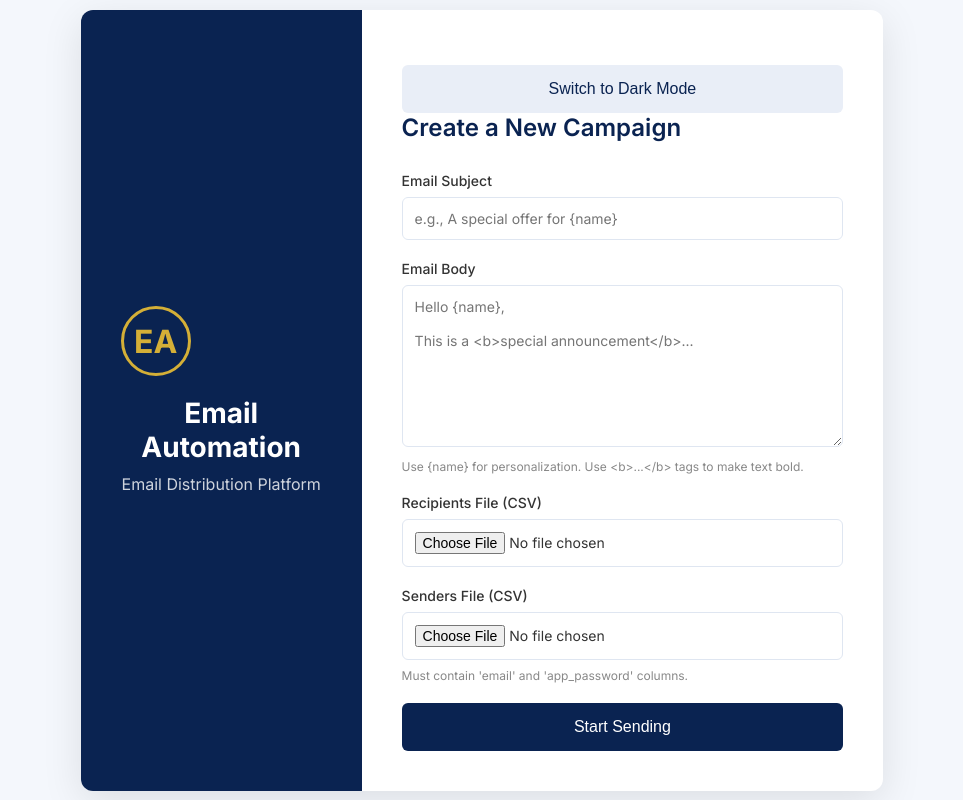
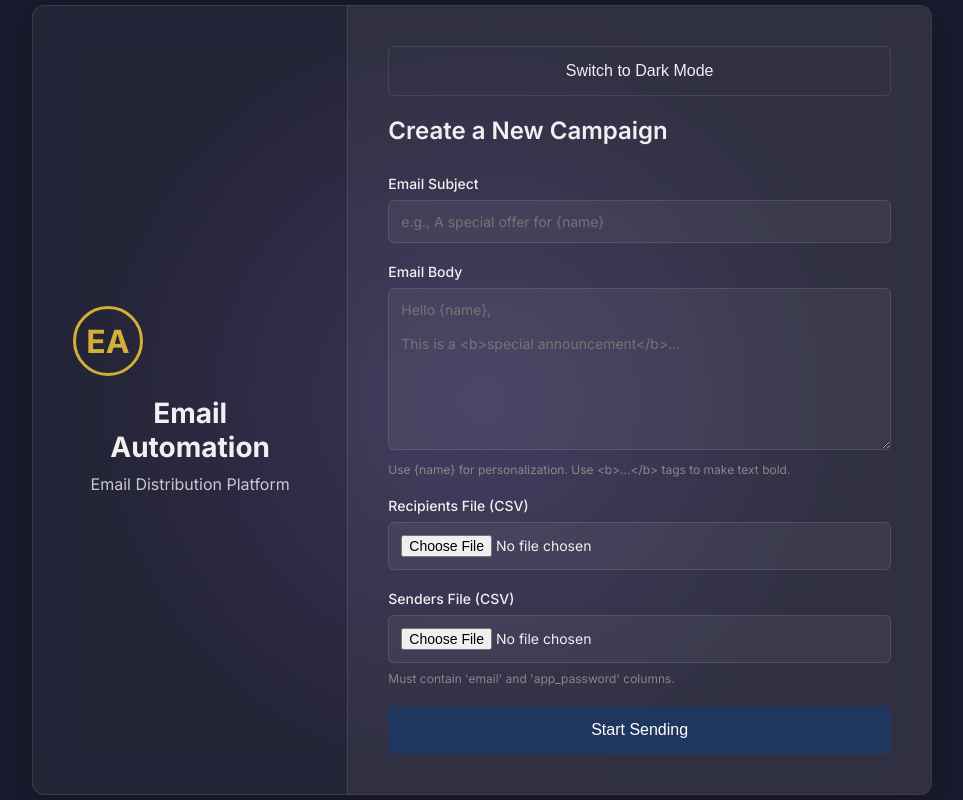
Before and after one commit to himanshusingh60120/Email_Automation, a Flask app: page / in a window 1280 px wide. Shown: the whole page, without its empty margins (158-1121 px from the left). Run offline with Flask 3, Linux system fonts and the light colour scheme.

Commit message:
Update style.css

```diff
--- a/static/css/style.css
+++ b/static/css/style.css
@@ -1,23 +1,30 @@
 /* static/css/style.css */
 :root {
-    --primary-dark: #0a2351;
+    --primary-dark: #1f375f;
     --primary-light: #1d3a75;
     --accent-gold: #d4af37;
-    --background-light: #f4f7fc;
-    --text-dark: #333;
+    --background-dark: #1a1a2e;
+    --text-dark: #f0f0f0;
     --text-light: #ffffff;
-    --border-color: #dfe6f1;
+    --border-color: rgba(255, 255, 255, 0.1);
+    --glass-bg: rgba(255, 255, 255, 0.05);
+    --glass-border: rgba(255, 255, 255, 0.1);
+
+    --mouse-x: 50%;
+    --mouse-y: 50%;
 }
 
-/* Dark Mode Variables */
+/* Dark Mode Variables (updated for new design) */
 :root.dark-mode {
     --primary-dark: #121212;
     --primary-light: #1e1e1e;
     --accent-gold: #d4af37;
-    --background-light: #2c2c2c;
+    --background-dark: #121212;
     --text-dark: #f0f0f0;
-    --text-light: #121212;
+    --text-light: #1e1e1e;
     --border-color: #444;
+    --glass-bg: rgba(255, 255, 255, 0.05);
+    --glass-border: rgba(255, 255, 255, 0.1);
 }
 
 * {
@@ -28,38 +35,63 @@
 
 body {
     font-family: 'Inter', sans-serif;
-    background-color: var(--background-light);
+    background-color: var(--background-dark);
     color: var(--text-dark);
     display: flex;
     justify-content: center;
     align-items: center;
     min-height: 100vh;
     transition: background-color 0.3s ease, color 0.3s ease;
+    overflow: hidden;
+    position: relative;
+}
+
+/* New mouse-tracking glow effect */
+body::before {
+    content: '';
+    position: absolute;
+    top: 0;
+    left: 0;
+    width: 100%;
+    height: 100%;
+    background: radial-gradient(circle at var(--mouse-x) var(--mouse-y), rgba(162, 116, 255, 0.2) 0%, transparent 50%);
+    opacity: 0.8;
+    z-index: -1;
+    pointer-events: none;
+    transition: background 0.1s linear;
+}
+
+.glass-card {
+    background-color: var(--glass-bg);
+    backdrop-filter: blur(20px);
+    border: 1px solid var(--glass-border);
+    border-radius: 12px;
+    box-shadow: 0 10px 40px rgba(0, 0, 0, 0.2);
+    display: flex;
+    overflow: hidden;
+    width: 100%;
+    max-width: 900px;
+    min-height: 600px;
+    transition: background-color 0.3s ease;
+    z-index: 1;
 }
 
 .main-container {
+    display: flex;
     width: 100%;
-    max-width: 900px;
-    min-height: 600px;
-    background-color: var(--text-light);
-    border-radius: 12px;
-    box-shadow: 0 10px 40px rgba(0, 0, 0, 0.1);
-    display: flex;
-    overflow: hidden;
-    transition: background-color 0.3s ease;
 }
 
 .brand-panel {
     width: 35%;
-    background: var(--primary-dark);
-    color: var(--text-light);
+    background: transparent;
+    color: var(--text-dark);
     padding: 40px;
     display: flex;
     flex-direction: column;
     justify-content: center;
     align-items: center;
     text-align: center;
-    transition: background-color 0.3s ease, color 0.3s ease;
+    transition: color 0.3s ease;
 }
 
 .brand-panel .logo {
@@ -89,13 +121,21 @@ body {
 .content-panel {
     width: 65%;
     padding: 40px;
+    background-color: var(--glass-bg);
+    transition: background-color 0.3s ease;
+    border-left: 1px solid var(--glass-border);
+}
+
+.theme-switch-container {
+    text-align: right;
+    margin-bottom: 20px;
 }
 
 h2 {
     font-size: 24px;
     font-weight: 600;
     margin-bottom: 30px;
-    color: var(--primary-dark);
+    color: var(--text-dark);
     transition: color 0.3s ease;
 }
 
@@ -119,15 +159,15 @@ h2 {
     font-family: 'Inter', sans-serif;
     font-size: 14px;
     transition: border-color 0.3s, box-shadow 0.3s, background-color 0.3s, color 0.3s;
-    background-color: var(--text-light);
+    background-color: rgba(255, 255, 255, 0.05);
     color: var(--text-dark);
 }
 
 .form-group input:focus,
 .form-group textarea:focus {
     outline: none;
-    border-color: var(--primary-light);
-    box-shadow: 0 0 0 3px rgba(29, 58, 117, 0.1);
+    border-color: rgba(162, 116, 255, 0.5);
+    box-shadow: 0 0 0 3px rgba(162, 116, 255, 0.1);
 }
 
 .form-group textarea {
@@ -171,17 +211,13 @@ button:disabled {
 }
 
 .button-secondary {
-    background-color: #e9eef7;
-    color: var(--primary-dark);
-    margin-top: 15px;
+    background-color: transparent;
+    color: var(--text-dark);
+    margin-top: 0;
+    border: 1px solid var(--border-color);
 }
 .button-secondary:hover {
-    background-color: #d8e0ed;
-}
-/* Dark mode secondary button styles */
-:root.dark-mode .button-secondary {
-    background-color: #3e3e3e;
-    color: #f0f0f0;
+    background-color: rgba(255, 255, 255, 0.1);
 }
 
 .hidden {
@@ -209,7 +245,7 @@ button:disabled {
 .stat-value {
     font-size: 24px;
     font-weight: 600;
-    color: var(--primary-dark);
+    color: var(--text-dark);
     transition: color 0.3s ease;
 }
 .progress-bar-container {
@@ -228,7 +264,7 @@ button:disabled {
     transition: width 0.5s ease-out;
 }
 .status-log {
-    background-color: #f8f9fa;
+    background-color: transparent;
     border: 1px solid var(--border-color);
     padding: 15px;
     border-radius: 6px;
@@ -238,8 +274,3 @@ button:disabled {
     transition: background-color 0.3s ease, color 0.3s ease;
     color: var(--text-dark);
 }
-/* Dark mode status log styles */
-:root.dark-mode .status-log {
-    background-color: #1e1e1e;
-    color: #f0f0f0;
-}
```
